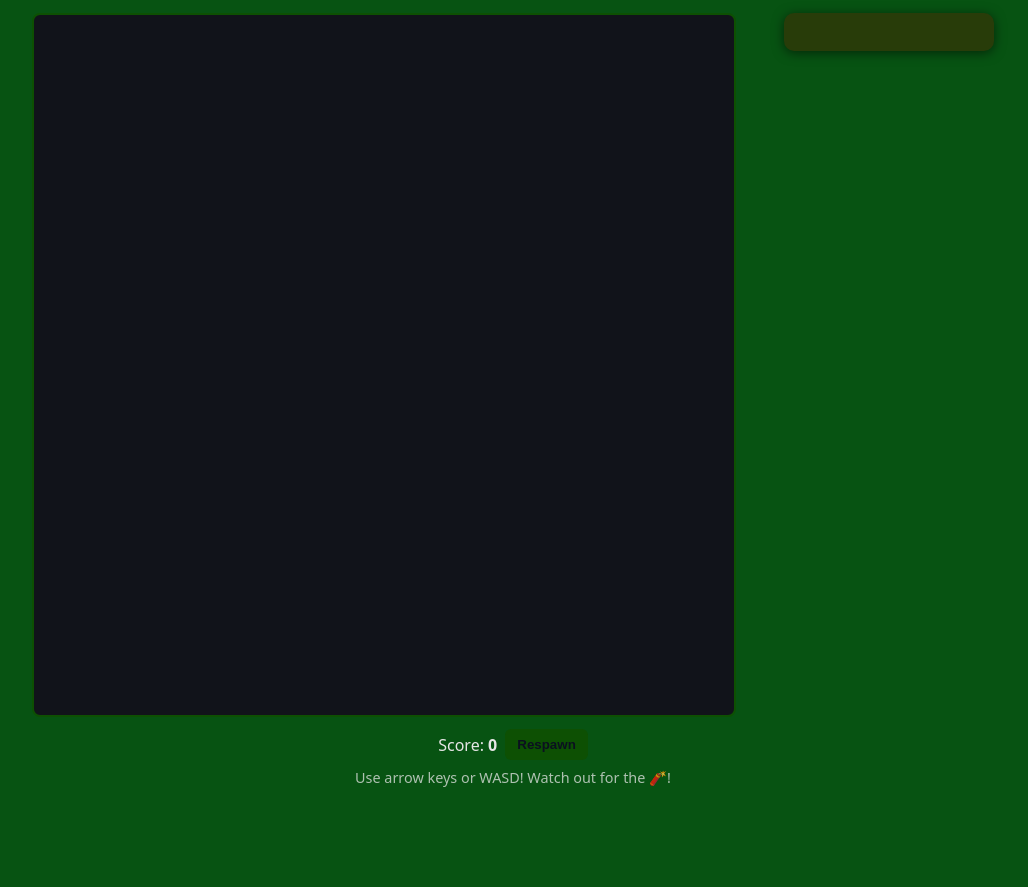
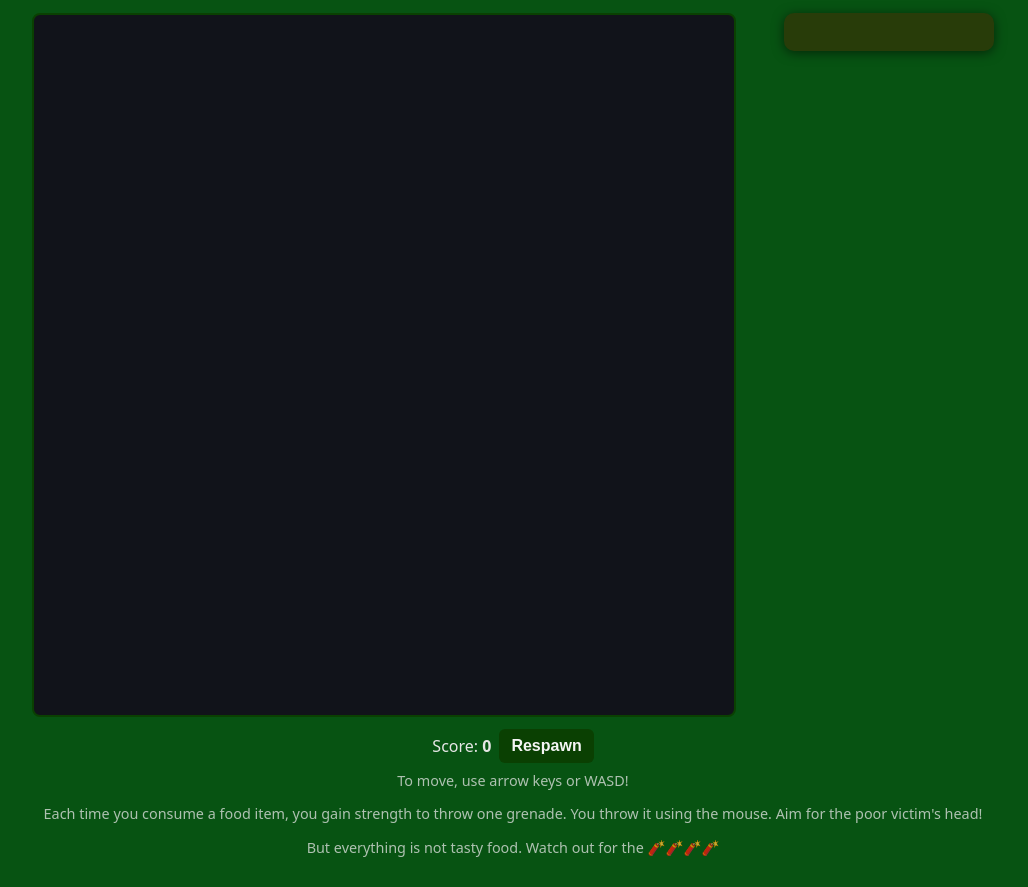
Before and after one commit to cosimospada/snake-multi, a website: page public/index.html in a window 1280 px wide. Shown: the part 104-991 px from the top of the page, without its empty margins (127-1155 px from the left). Before the commit the page ends 921 px from the top, so only its background shows below. Drawn offline with nearby package versions, Linux system fonts and the light colour scheme; no server answers.

Commit message:
Page tweaks

```diff
--- a/public/index.html
+++ b/public/index.html
@@ -18,7 +18,9 @@
         <span>Score: <strong id="score">0</strong></span>
         <button id="resetBtn">Respawn</button>
     </div>
-    <p class="hint">Use arrow keys or WASD! Watch out for the 🧨!</p>
+    <p class="hint">To move, use arrow keys or WASD!</p>
+    <p class="hint">Each time you consume a food item, you gain strength to throw one grenade. You throw it using the mouse. Aim for the poor victim's head!</p>
+    <p class="hint">But everything is not tasty food. Watch out for the 🧨🧨🧨🧨</p>
 </div>
 <!-- Use server-provided Socket.IO client to avoid version mismatches -->
 <script src="/socket.io/socket.io.js"></script>
--- a/public/styles.css
+++ b/public/styles.css
@@ -3,7 +3,7 @@
   --bg: #075312;
   --fg: #e6e6e6;
   --accent: #4ade80; /* green */
-  --accent2: #0d5003; /* blue */
+  --accent2: #0a4002; /* blue */
 }
 
 * { box-sizing: border-box; }
@@ -29,14 +29,15 @@ canvas {
 .hud { margin-top: 0.75rem; display: flex; gap: 0.5rem; align-items: center; justify-content: center; }
 button {
   background: var(--accent2);
-  color: #0b1020;
+  color: whitesmoke;
   border: none;
   padding: 0.5rem 0.75rem;
   border-radius: 6px;
   cursor: pointer;
   font-weight: 600;
+    font-size: 16px;
 }
-button:hover { filter: brightness(1.05); }
+button:hover { filter: brightness(1.15); }
 .hint { opacity: 0.75; font-size: 0.9rem; margin-top: 0.5rem; }
 
 .main-row {
```
